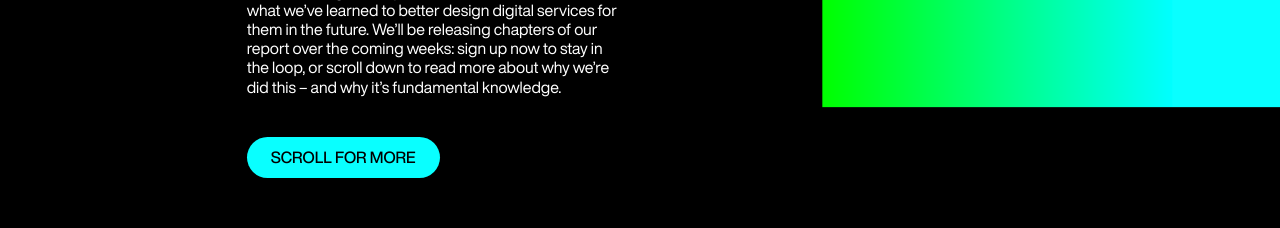
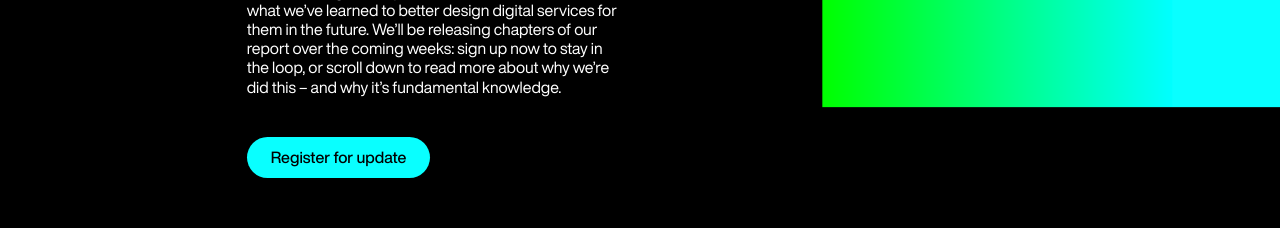
Before and after one commit to RGADigital/digital-natives, a Next.js app: page /executive-summary in a window 1280 px wide. Shown: the part 1240-1468 px from the top of the page. Built offline with nearby package versions, Linux system fonts and the light colour scheme.

Commit message:
chore[copy]: fix section 2 hero copy

```diff
--- a/src/components/organisms/executiveSummary/SectionTwo.tsx
+++ b/src/components/organisms/executiveSummary/SectionTwo.tsx
@@ -38,7 +38,7 @@ export default function SectionTwo({ handleRegister, sectionRef }: Readonly<Prop
           {LANG.section2Subtitle}
         </Text>
         <div className="col-span-3 shrink-0 lg:col-span-8 lg:col-start-3">
-          <Button handleClick={handleRegister}>{LANG.section2ScrollText}</Button>
+          <Button handleClick={handleRegister}>{LANG.section2Register}</Button>
         </div>
         <div className="col-span-3 shrink-0 animate-bounce pb-[10.7px] duration-500 ease-in lg:hidden">
           <ScrollDownIcon />
```
